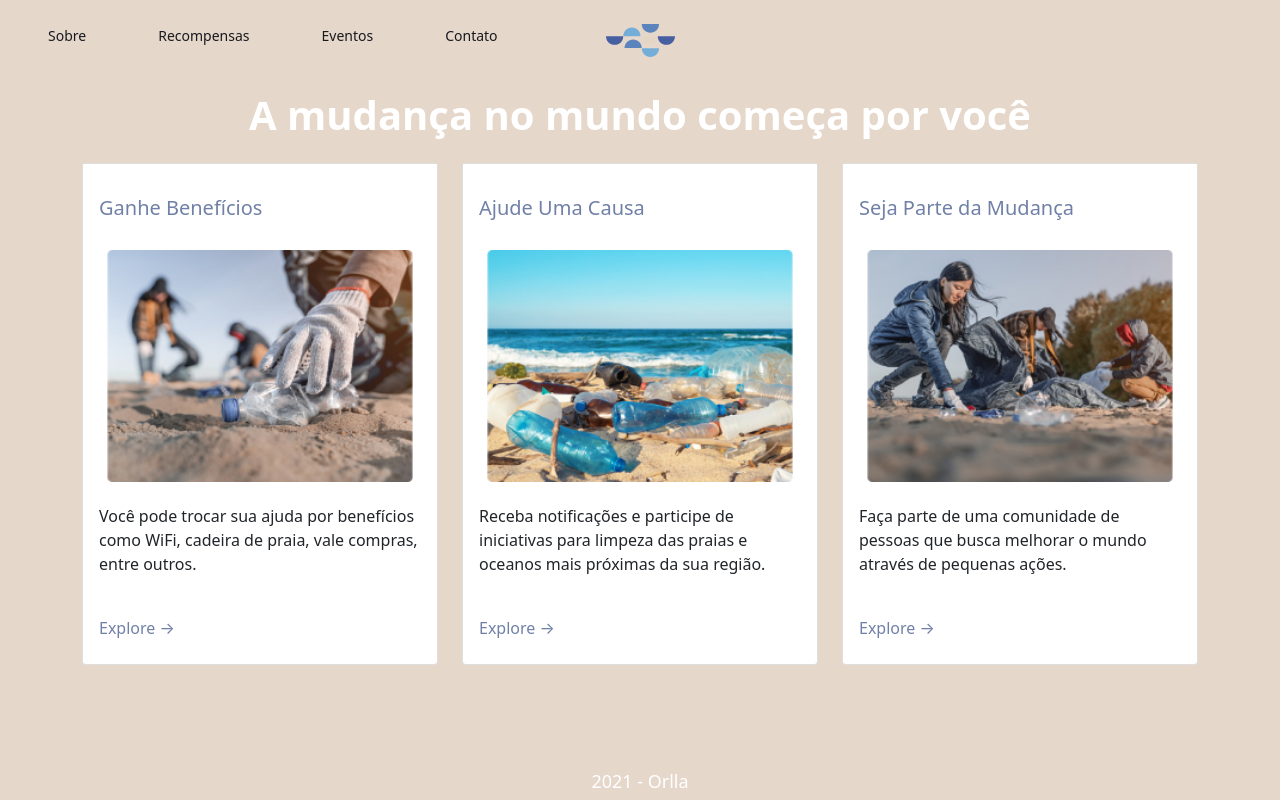
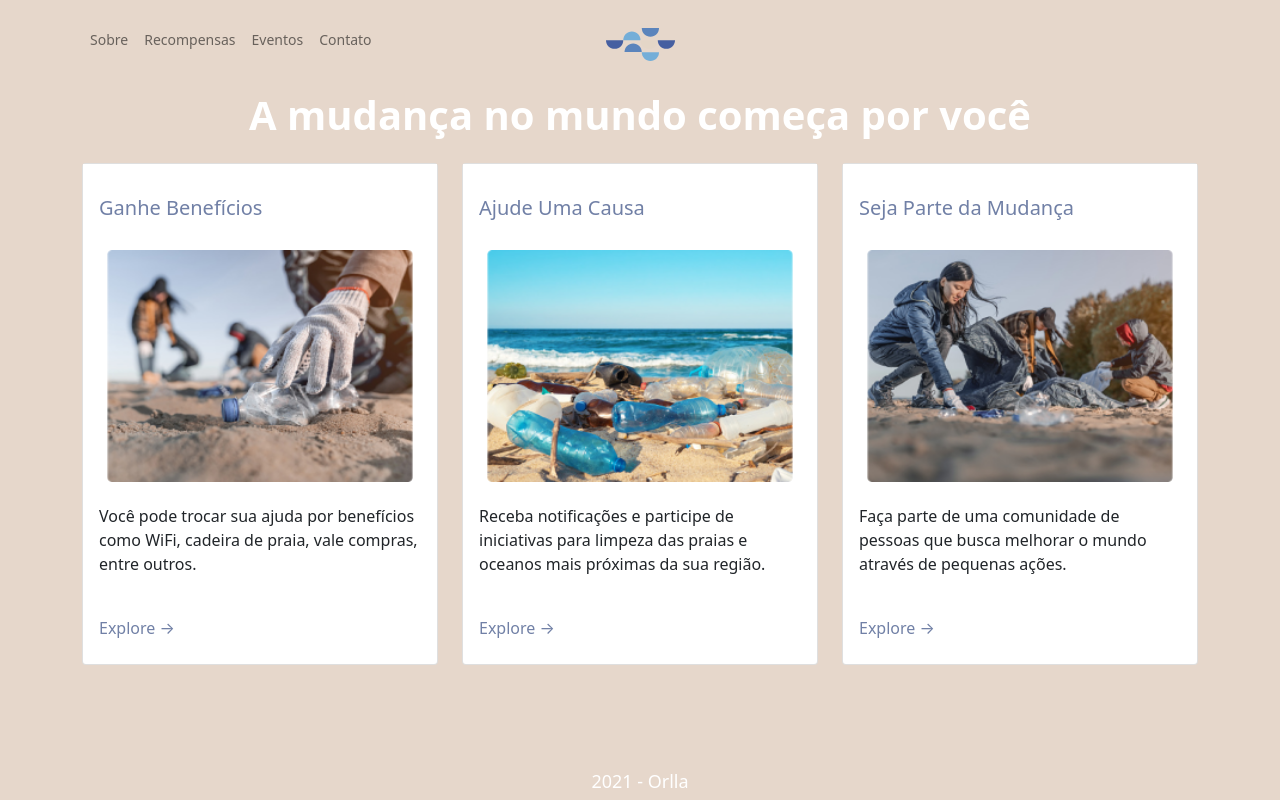
Before and after one commit to caioserram/orlla-lp, a Next.js app: page / in a window 1280 px wide. Built offline with nearby package versions, Linux system fonts and the light colour scheme.

Commit message:
refator header component to use react-bootstrap

```diff
--- a/components/header.js
+++ b/components/header.js
@@ -1,44 +1,49 @@
-import { Navbar, NavLink } from "react-bootstrap";
+import { Nav, Navbar, NavLink, Container } from "react-bootstrap";
 import styles from "./header.module.scss";
+import { FaBars, FaTimes } from "react-icons/fa";
+import { Button } from "react-bootstrap";
+import { useState } from "react";
 
 export default function HeaderComponent(props) {
+  const [menuActive, setMenuActive] = useState(false);
+
+  function toggleMenu() {
+    console.log(menuActive);
+    setMenuActive(!menuActive);
+  }
   return (
     <header className={`d-flex align-items-center ${styles.header}`}>
-      <div className="d-none d-md-flex flex-nowrap">
-        <Navbar className={`pb-0`}>
-          <ul className="list-unstyled list-inline">
-            <li className="list-inline-item">
-              <NavLink href="/about">Sobre</NavLink>
-            </li>
-            <li className="list-inline-item">
-              <NavLink href="/rewards">Recompensas</NavLink>
-            </li>
-            <li className="list-inline-item">
-              <NavLink href="/events">Eventos</NavLink>
-            </li>
-            <li className="list-inline-item">
-              <NavLink href="/contact us">Contato</NavLink>
-            </li>
-          </ul>
-        </Navbar>
-      </div>
-      <div
-        href="/about"
-        className={`d-flex justify-content-center align-items-center position-absolute w-100`}
-      >
-        <img src="orlla-logo-original.svg"></img>
-      </div>
-      {/* <nav className={styles.second_nav}>
-        <button className={"btn btn-secondary " + styles.sign_in_button}>
-          Login
-        </button>
-        <a
-          href="/register"
-          className={"btn btn-primary " + styles.sign_up_button}
+      <Navbar bg="none" expand="lg" className="w-100 flex-start">
+        <Container className={styles.container}>
+          <Navbar.Toggle className="border-0" aria-controls="basic-navbar-nav">
+            <Button className="border-0 text-white">
+              <FaBars ></FaBars>
+            </Button>
+          </Navbar.Toggle>
+          <Navbar.Collapse id="basic-navbar-nav">
+            <Nav className="me-auto">
+              <Nav.Link className={styles.nav_link} href="/about">
+                Sobre
+              </Nav.Link>
+              <Nav.Link className={styles.nav_link} href="/rewards">
+                Recompensas
+              </Nav.Link>
+              <Nav.Link className={styles.nav_link} href="/events">
+                Eventos
+              </Nav.Link>
+              <Nav.Link className={styles.nav_link} href="/contact_us">
+                Contato
+              </Nav.Link>
+            </Nav>
+          </Navbar.Collapse>
+        </Container>
+        <div
+          href="/about"
+          className={`d-flex justify-content-center align-items-center position-absolute w-100 mt-2`}
         >
-          Cadastre-se
-        </a>
-      </nav> */}
+          <img src="orlla-logo-original.svg"></img>
+        </div>
+      </Navbar>
     </header>
   );
 }
```
